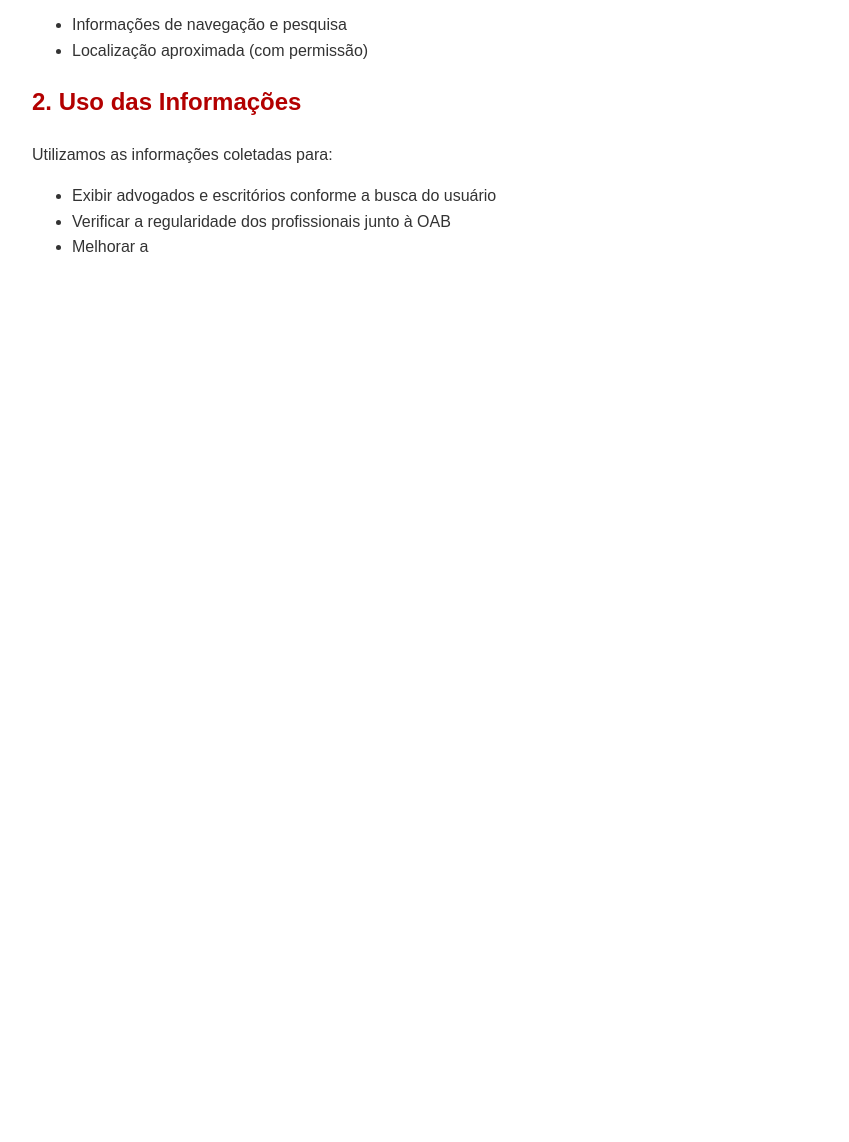
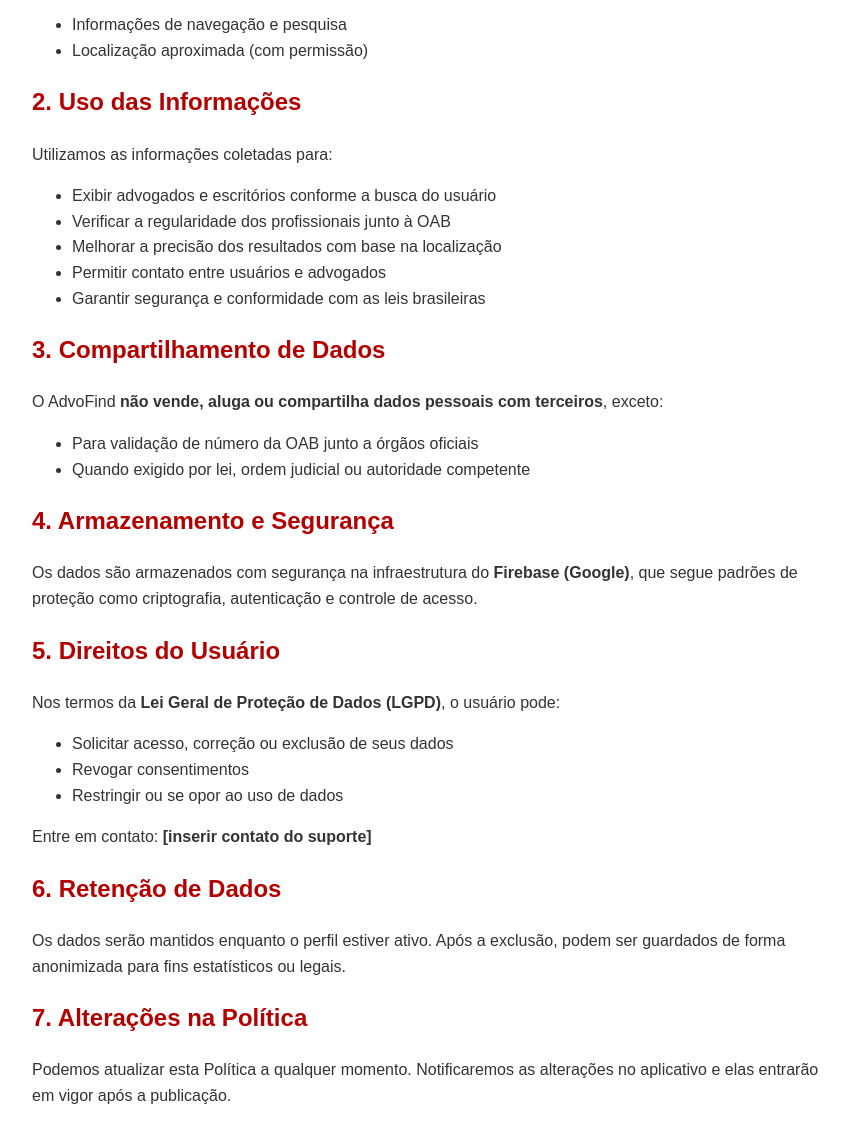
Before and after one commit to MarcosLaine/Advofind-privacy-policy, a plain HTML site: page index.html in a window 1280 px wide. Shown: the part 662-1804 px from the top of the page, without its empty margins (8-857 px from the left). Before the commit the page ends 962 px from the top, so only its background shows below. Drawn offline with Linux system fonts and the light colour scheme.

Commit message:
Update index.html

```diff
--- a/index.html
+++ b/index.html
@@ -20,7 +20,7 @@
 <body>
 
   <h1>Política de Privacidade do AdvoFind</h1>
-  <p><strong>Última atualização:</strong> [inserir data]</p>
+  <p><strong>Última atualização:</strong> 20/06/2025</p>
 
   <p>O AdvoFind valoriza a sua privacidade e está comprometido em proteger os dados pessoais de todos os usuários, sejam advogados cadastrados ou cidadãos em busca de serviços jurídicos. Esta Política de Privacidade explica como coletamos, usamos, armazenamos e protegemos suas informações.</p>
 
@@ -50,4 +50,35 @@
   <ul>
     <li>Exibir advogados e escritórios conforme a busca do usuário</li>
     <li>Verificar a regularidade dos profissionais junto à OAB</li>
-    <li>Melhorar a
+    <li>Melhorar a precisão dos resultados com base na localização</li>
+    <li>Permitir contato entre usuários e advogados</li>
+    <li>Garantir segurança e conformidade com as leis brasileiras</li>
+  </ul>
+
+  <h2>3. Compartilhamento de Dados</h2>
+  <p>O AdvoFind <strong>não vende, aluga ou compartilha dados pessoais com terceiros</strong>, exceto:</p>
+  <ul>
+    <li>Para validação de número da OAB junto a órgãos oficiais</li>
+    <li>Quando exigido por lei, ordem judicial ou autoridade competente</li>
+  </ul>
+
+  <h2>4. Armazenamento e Segurança</h2>
+  <p>Os dados são armazenados com segurança na infraestrutura do <strong>Firebase (Google)</strong>, que segue padrões de proteção como criptografia, autenticação e controle de acesso.</p>
+
+  <h2>5. Direitos do Usuário</h2>
+  <p>Nos termos da <strong>Lei Geral de Proteção de Dados (LGPD)</strong>, o usuário pode:</p>
+  <ul>
+    <li>Solicitar acesso, correção ou exclusão de seus dados</li>
+    <li>Revogar consentimentos</li>
+    <li>Restringir ou se opor ao uso de dados</li>
+  </ul>
+  <p>Entre em contato: <strong>[inserir contato do suporte]</strong></p>
+
+  <h2>6. Retenção de Dados</h2>
+  <p>Os dados serão mantidos enquanto o perfil estiver ativo. Após a exclusão, podem ser guardados de forma anonimizada para fins estatísticos ou legais.</p>
+
+  <h2>7. Alterações na Política</h2>
+  <p>Podemos atualizar esta Política a qualquer momento. Notificaremos as alterações no aplicativo e elas entrarão em vigor após a publicação.</p>
+
+</body>
+</html>
```
